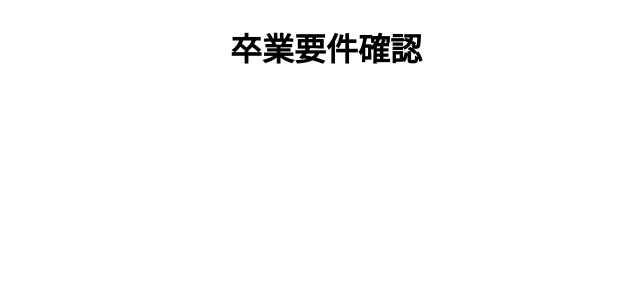
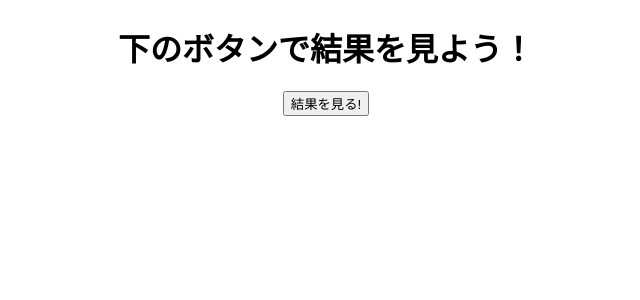
Before and after one commit to Motomurrrrrrr/practice, a Flask app: template Flask/templates/result.html in a window 1280 px wide. Shown: the top 300 px of the page, without its empty margins (314-954 px from the left). Run offline with Flask 2, Linux system fonts and the light colour scheme; the template is opened without the code that fills it, so the values that code supplies are empty.

Commit message:
Completegit status

```diff
--- a/Flask/sample.py
+++ b/Flask/sample.py
@@ -32,7 +32,7 @@ def submit():
     cur.close()
     conn.close()
     #return rows>>>>>>データの表示
-    return make_response(jsonify({'result':'upload OK.'})) #upload完了
+    return render_template("result.html")
 
 doc = "<DOCTYPE html>"
 doc += "<html><head><title>卒業要件確認アプリケーション</title></head><body><h1>確認結果</h1><table>"
--- a/Flask/templates/result.html
+++ b/Flask/templates/result.html
@@ -18,8 +18,10 @@
   </head>
 
   <body>
-    <h1>卒業要件確認</h1>
-
+    <h1>下のボタンで結果を見よう！</h1>
+    <form action="/result" method="get">
+      <input type="submit" value="結果を見る!" />
+    </form>
     <div class="result_area"></div>
   </body>
 </html>
--- a/Flask/templates/send.html
+++ b/Flask/templates/send.html
@@ -30,8 +30,5 @@
         <input class="btn btn-glow btn-primary" type="submit" />
       </form>
     </div>
-    <form action="/result" method="get">
-      <input type="submit" value="結果を見る!" />
-    </form>
   </body>
 </html>
```
Also changed, not shown: Flask/mysample.db.
